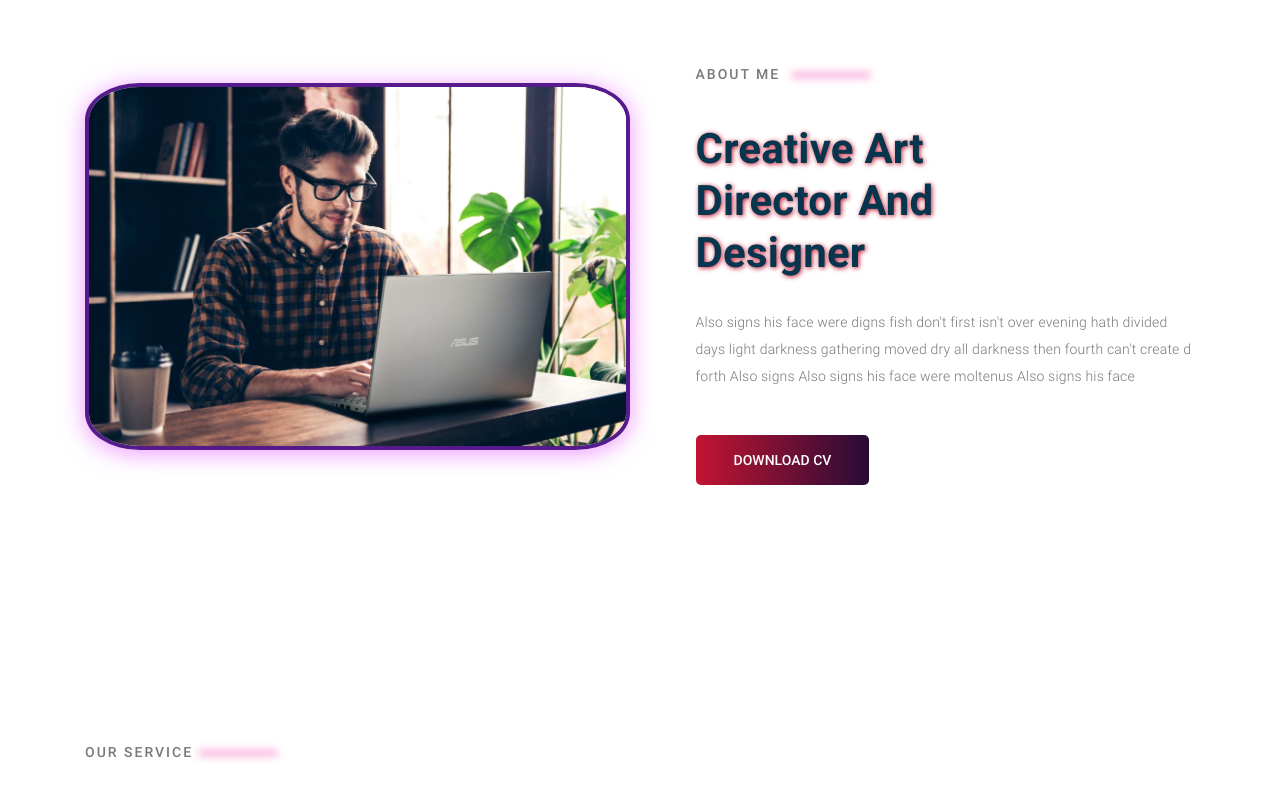
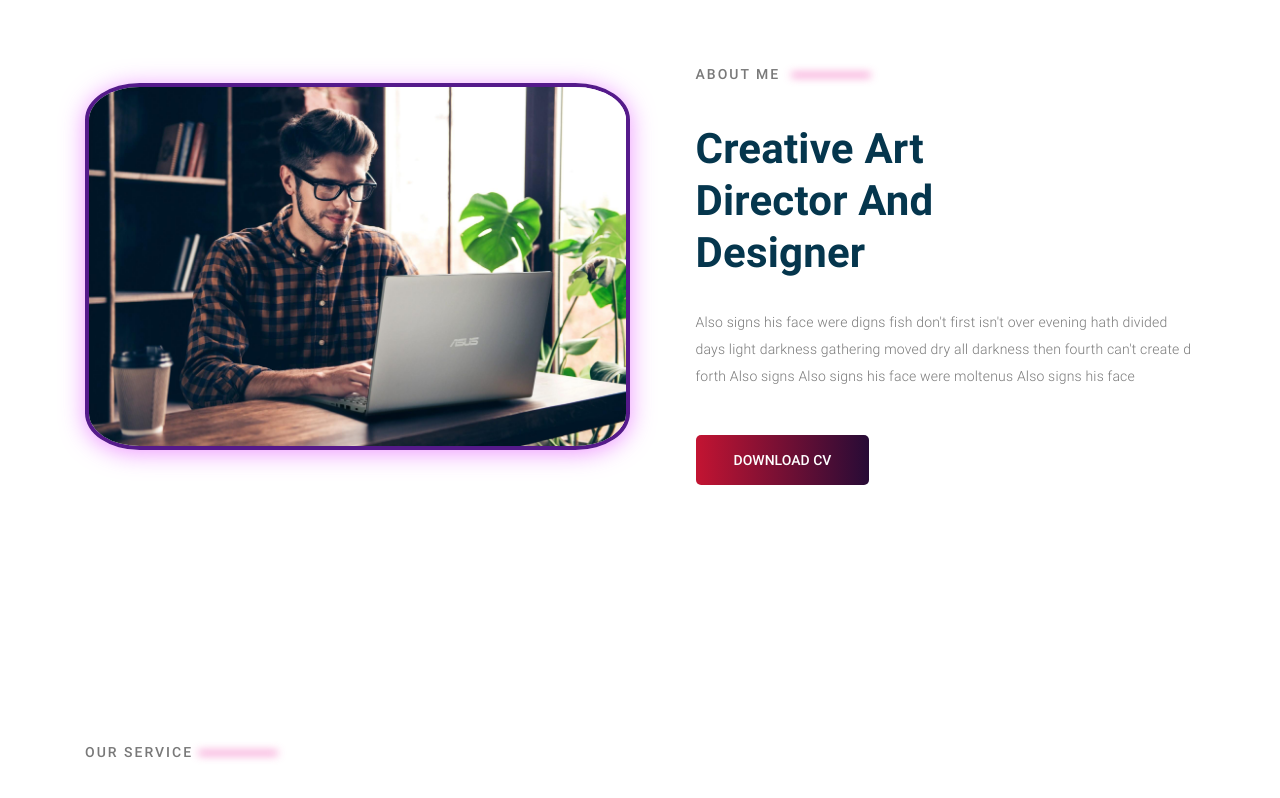
Before and after one commit to khurshid-dev/Portolio_website, a plain HTML site: page index.html in a window 1280 px wide. Shown: the part 940-1738 px from the top of the page. Drawn offline with Linux system fonts and the light colour scheme; files whose address does not match are found by name.

Commit message:
Update bysic-style.css

```diff
--- a/css/bysic-style.css
+++ b/css/bysic-style.css
@@ -33,7 +33,6 @@ body {
 
 .bysic-titles h2 {
     max-width: 358px;
-    text-shadow: 1px 1px 5px #c31432;
 }
 
 h2 {
```
